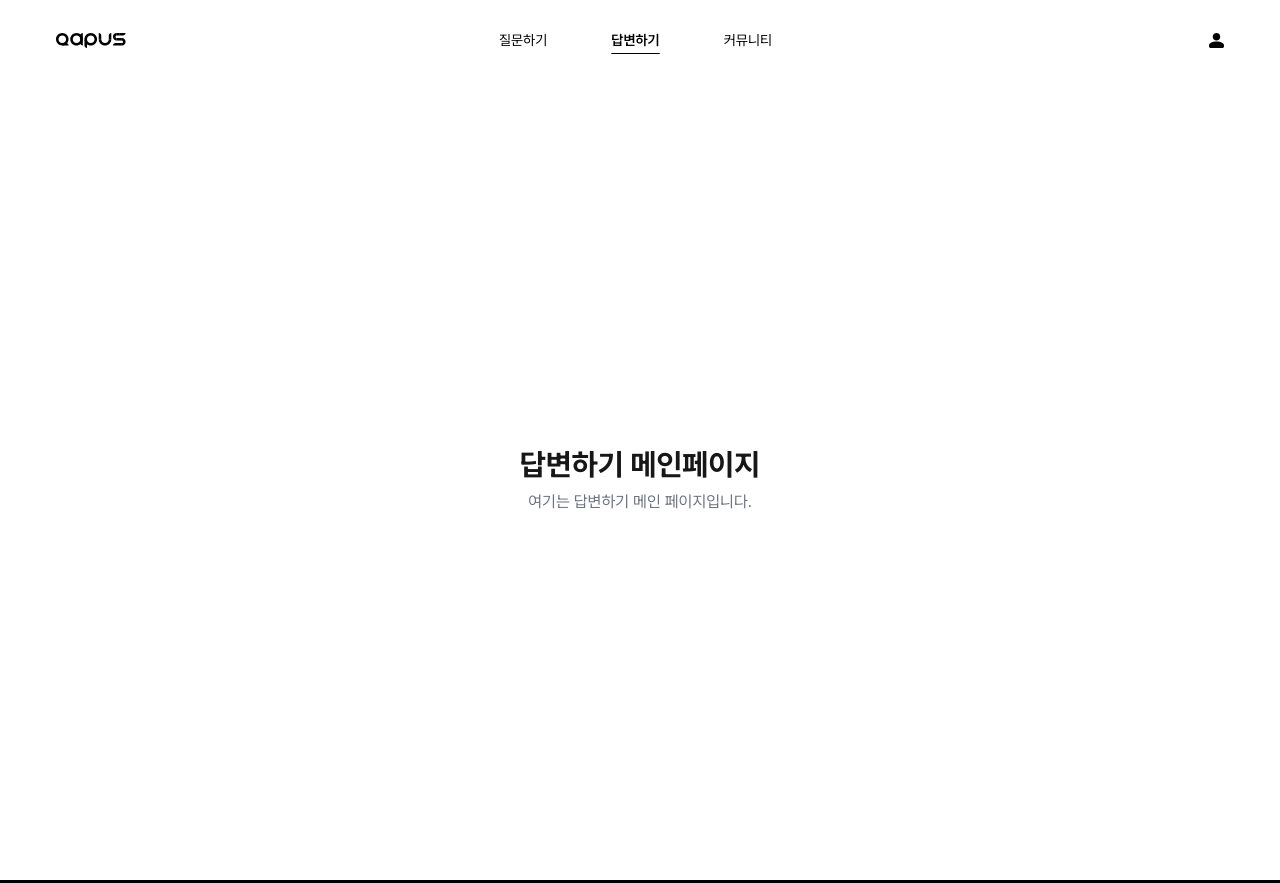
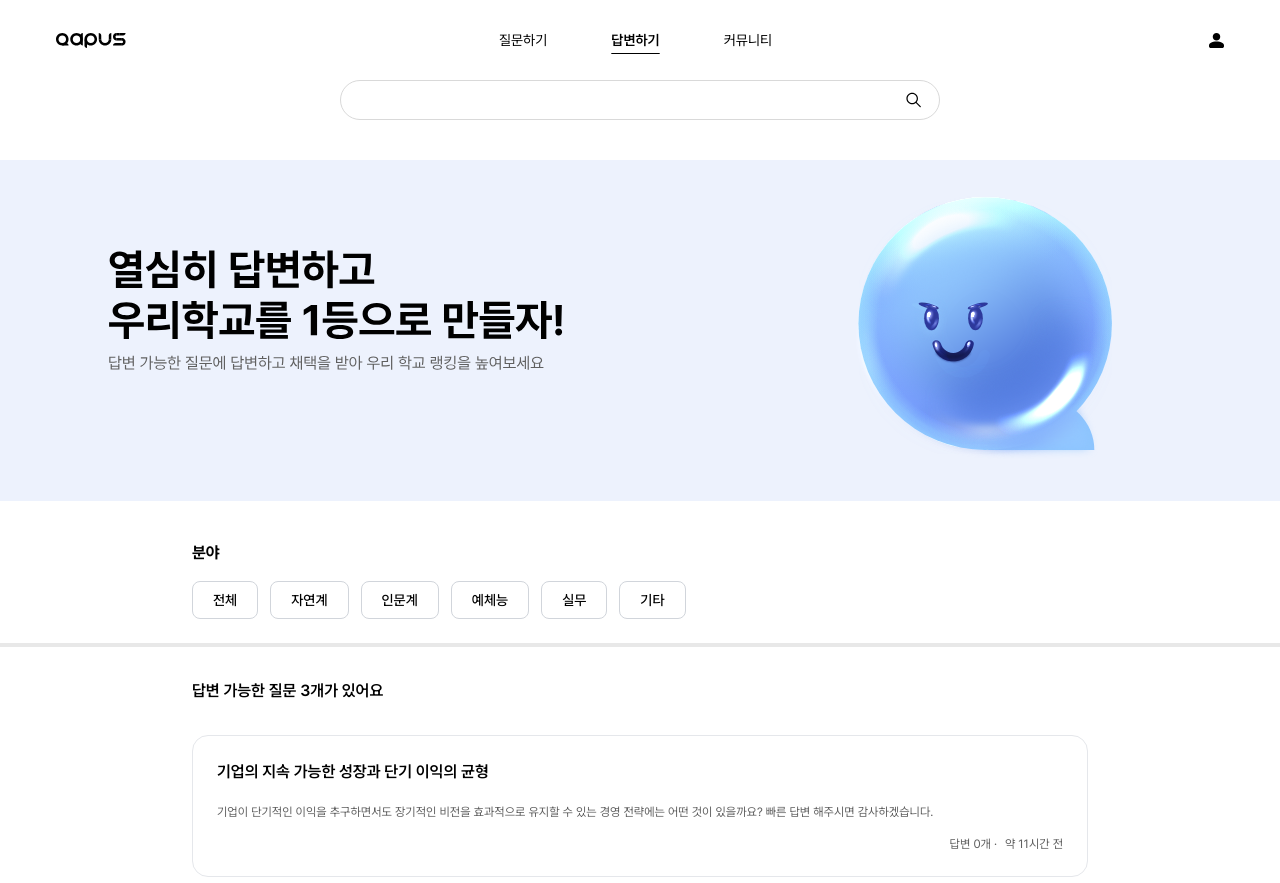
Before and after one commit to mimi-0506/Qampus_FE_deploy, a Next.js app: page /answer/answerMain in a window 1280 px wide. Shown: the top 883 px of the page. Built offline with nearby package versions, Linux system fonts and the light colour scheme.

Commit message:
feat: 답변하기 페이지 퍼블리싱

```diff
--- a/app/answer/answerMain/page.tsx
+++ b/app/answer/answerMain/page.tsx
@@ -1,13 +1,75 @@
-export const metadata = {
-  title: '답변하기 | MyApp',
-  description: '질문에 대해 답변을 남기는 공간입니다.',
-};
+'use client';
+
+import PreviewCard from '@/components/PreviewCard';
+import SearchBar from '@/components/SearchBar';
+import SelectField from '@/components/SelectField';
+import Image from 'next/image';
+import {useState} from 'react';
+
+const mockQuestions = [
+  {
+    id: 1,
+    title: '기업의 지속 가능한 성장과 단기 이익의 균형',
+    content:
+      '기업이 단기적인 이익을 추구하면서도 장기적인 비전을 효과적으로 유지할 수 있는 경영 전략에는 어떤 것이 있을까요? 빠른 답변 해주시면 감사하겠습니다.',
+    answerCount: 0,
+    createdDate: '2025-02-21T12:00:00Z',
+  },
+  {
+    id: 2,
+    title: '스타트업의 성공적인 자금 조달 방법',
+    content:
+      '스타트업이 투자자들에게 신뢰를 줄 수 있는 효과적인 자금 조달 방법은 무엇인가요?',
+    answerCount: 0,
+    createdDate: '2025-02-20T15:30:00Z',
+  },
+  {
+    id: 3,
+    title: 'AI 기술이 전통 산업에 미치는 영향',
+    content:
+      'AI 기술이 전통적인 산업 분야에 미치는 긍정적 영향과 부정적 영향은 무엇인가요?',
+    answerCount: 0,
+    createdDate: '2025-02-19T10:45:00Z',
+  },
+];
 
 export default function AnswerMainPage() {
+  const [selectedField, setSelectedField] = useState<string>('');
+  const [questions] = useState(mockQuestions);
+
   return (
-    <main className="flex min-h-screen flex-col items-center justify-center">
-      <h1 className="text-3xl font-bold">답변하기 메인페이지</h1>
-      <p className="mt-2 text-gray-500">여기는 답변하기 메인 페이지입니다.</p>
+    <main className="w-full flex bg-white min-h-screen flex-col items-center">
+      <SearchBar />
+      <div className="w-full relative mt-10">
+        <Image
+          src="/svg/answer_banner.svg"
+          alt="banner"
+          layout="responsive"
+          width={2000}
+          height={500}
+        />
+      </div>
+
+      <SelectField
+        selectedField={selectedField}
+        setSelectedField={setSelectedField}
+      />
+
+      <p className="text-black font-[600] w-[70%] py-8">
+        답변 가능한 질문 {questions.length.toLocaleString()}개가 있어요
+      </p>
+
+      <div className="w-[70%] flex flex-col">
+        {questions.map(question => (
+          <PreviewCard
+            key={question.id}
+            title={question.title}
+            content={question.content}
+            answerCount={question.answerCount}
+            createdDate={question.createdDate}
+          />
+        ))}
+      </div>
     </main>
   );
 }
--- a/app/mypage/page.tsx
+++ b/app/mypage/page.tsx
@@ -6,11 +6,38 @@ import SelectField from '@/components/SelectField';
 import {useState} from 'react';
 import PreviewCard from '@/components/PreviewCard';
 
+const mockQuestions = [
+  {
+    id: 1,
+    title: '기업의 지속 가능한 성장과 단기 이익의 균형',
+    content:
+      '기업이 단기적인 이익을 추구하면서도 장기적인 비전을 효과적으로 유지할 수 있는 경영 전략에는 어떤 것이 있을까요? 빠른 답변 해주시면 감사하겠습니다.',
+    answerCount: 3,
+    createdDate: '2025-02-21T12:00:00Z',
+  },
+  {
+    id: 2,
+    title: '스타트업의 성공적인 자금 조달 방법',
+    content:
+      '스타트업이 투자자들에게 신뢰를 줄 수 있는 효과적인 자금 조달 방법은 무엇인가요?',
+    answerCount: 5,
+    createdDate: '2025-02-20T15:30:00Z',
+  },
+  {
+    id: 3,
+    title: 'AI 기술이 전통 산업에 미치는 영향',
+    content:
+      'AI 기술이 전통적인 산업 분야에 미치는 긍정적 영향과 부정적 영향은 무엇인가요?',
+    answerCount: 0,
+    createdDate: '2025-02-19T10:45:00Z',
+  },
+];
+
 export default function LoginPage() {
   const [selectedField, setSelectedField] = useState<string>('전체');
 
   return (
-    <main className="flex flex-col items-center bg-white min-h-screen">
+    <main className="flex w-full flex-col items-center bg-white min-h-screen">
       <SearchBar />
       <InfoCard
         name="김하나"
@@ -25,22 +52,17 @@ export default function LoginPage() {
       <p className="w-[70%] text-black font-[600] py-8">
         지금까지 총 30개의 질문을 작성했어요
       </p>
-      <PreviewCard
-        title="기업의 지속 가능한 성장과 단기 이익의 균형"
-        content="기업이 단기적인 이익을 추구하면서도 장기적인 비전을 효과적으로 유지할 수 있는 경영 전략에는 어떤 것이 있을까요?
-빠른 답변 해주시면 감사하겠습니다. 기업이 단기적인 이익을 추구하면서도 장기적인 비전을 효과적으로 유지할 수 있는 경영 전략에는 어떤 것이 있을까요?
-빠른 답변 해주시면 감사하겠습니다. 기업이 단기적인 이익을 추구하면서도 장기적인 비전을 효과적으로 유지할 수 있는 경영 전략에는 어떤 것이 있을까요?
-빠른 답변 해주시면 감사하겠습니다."
-        answerCount={3}
-        createdDate="2025-02-21T12:00:00Z"
-      />
-      <PreviewCard
-        title="기업의 지속 가능한 성장과 단기 이익의 균형"
-        content="기업이 단기적인 이익을 추구하면서도 장기적인 비전을 효과적으로 유지할 수 있는 경영 전략에는 어떤 것이 있을까요?
-빠른 답변 해주시면 감사하겠습니다."
-        answerCount={0}
-        createdDate="2025-02-21T12:00:00Z"
-      />
+      <div className="w-[70%]">
+        {mockQuestions.map(question => (
+          <PreviewCard
+            key={question.id}
+            title={question.title}
+            content={question.content}
+            answerCount={question.answerCount}
+            createdDate={question.createdDate}
+          />
+        ))}
+      </div>
     </main>
   );
 }
--- a/components/PreviewCard.tsx
+++ b/components/PreviewCard.tsx
@@ -23,7 +23,7 @@ export default function PreviewCard({
   };
 
   return (
-    <div className="w-[70%] bg-white mb-4 rounded-2xl px-6 py-6 border">
+    <div className="w-full bg-white mb-4 rounded-2xl px-6 py-6 border">
       <div className="flex justify-between items-center">
         <h2 className="text-md font-[600] text-black">{title}</h2>
         {answerCount > 0 && (
```
Also changed, not shown: public/svg/answer_banner.svg (added).
